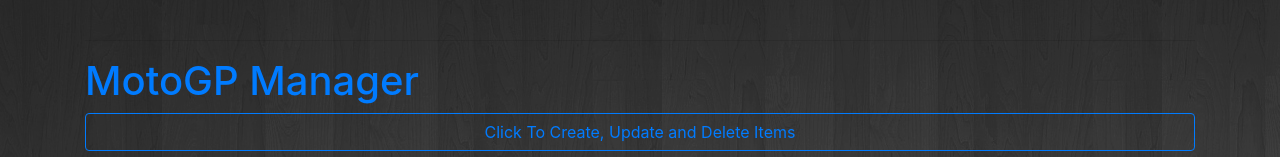
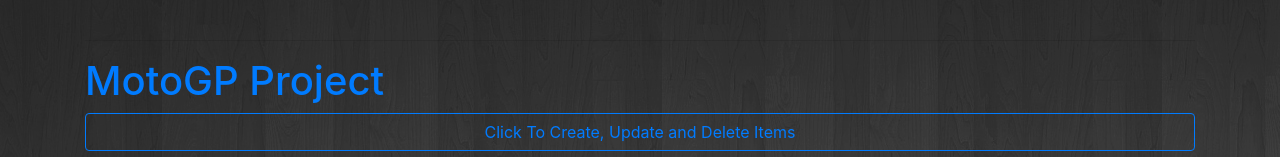
Before and after one commit to Matt25969/tempProject, a plain HTML site: page src/main/webapp/index.html in a window 1280 px wide. Shown: the top 157 px of the page. Drawn offline with nearby package versions, Linux system fonts and the light colour scheme.

Commit message:
Change Made

```diff
--- a/src/main/webapp/index.html
+++ b/src/main/webapp/index.html
@@ -11,7 +11,7 @@
     <div class="container">
         <div>
             <hr></hr>
-            <h1 class="text-centre text-primary">MotoGP Manager</h1>
+            <h1 class="text-centre text-primary">MotoGP Project</h1>
 
             <div class="input-group mb-2">
                 <input type="button" class="btn btn-outline-primary col-12" onclick="modifyPage()" value="Click To Create, Update and Delete Items"></input>
```
